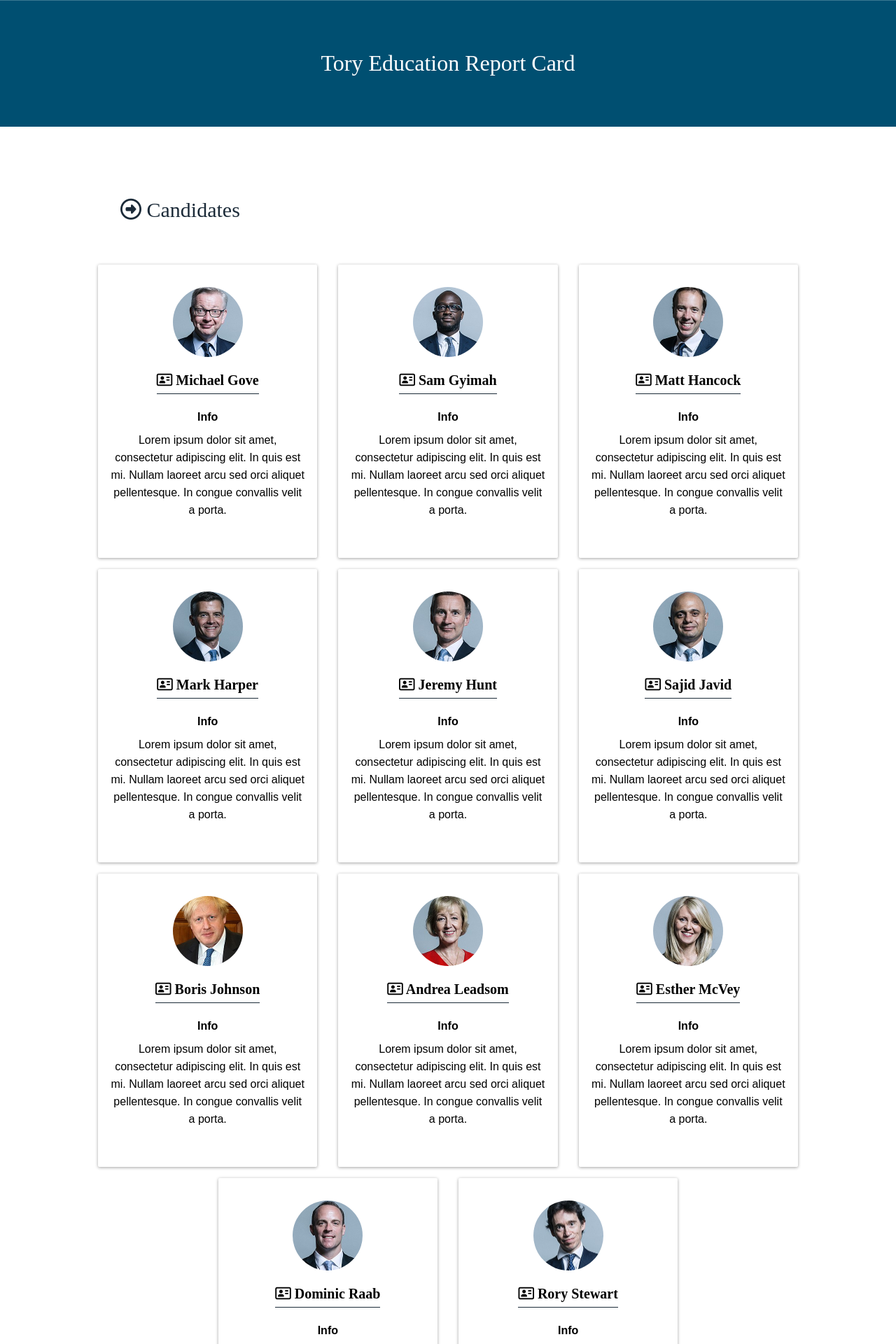
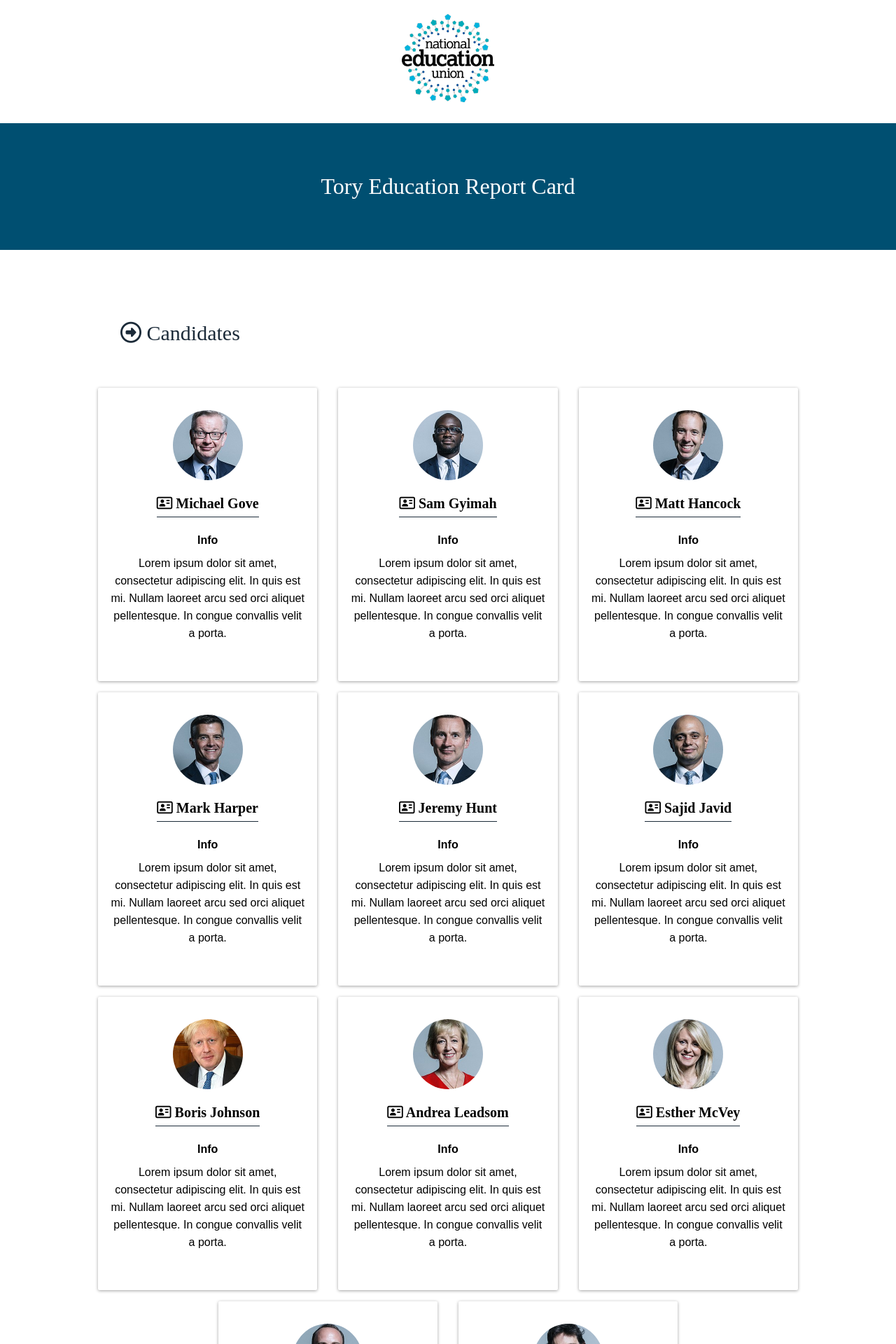
Before and after one commit to maxcoyote/tory-education-report-card, a Jekyll site: the page built from index.html, in a window 1280 px wide. Shown: the top 1920 px of the page at 70% size. Built offline with Jekyll 4.4.1, drawn with Linux system fonts in a browser that asks for light colours; nearby versions of some CDN libraries; some web fonts are replaced.

Commit message:
add logo to top

```diff
--- a/_config.yml
+++ b/_config.yml
@@ -9,6 +9,6 @@
     title: Uploads
     output: true
 plugins:
-  - jekyll-feed
-  - jekyll-sitemap
-  - jekyll-seo-tag
+- jekyll-feed
+- jekyll-sitemap
+- jekyll-seo-tag
--- a/_sass/main.scss
+++ b/_sass/main.scss
@@ -49,6 +49,27 @@
   line-height: 1.5625rem;
   margin: 0 0 .5em;
   @media screen and (min-width: 40em) { font-size: 1rem; }
+}
+
+.site-main-header {
+  padding-top: 1rem;
+  padding-bottom: 1.5rem;
+  @media screen and (min-width: 40em) {
+    padding-top: 1.25rem;
+    padding-bottom: 1.875rem;
+  }
+}
+
+#logo {
+  padding-right: 1.5625rem;
+  padding-left: 1.5625rem;
+  img {
+    display: block;
+    margin: 0 auto;
+    max-width: 100px;
+    width: 100%;
+    @media screen and (min-width: 40em) { max-width: 132px; }
+  }
 }
 
 .title {
--- a/assets/css/styles.scss
+++ b/assets/css/styles.scss
@@ -1,3 +1,4 @@
 ---
 ---
+
 @import "main";
--- a/index.html
+++ b/index.html
@@ -3,6 +3,11 @@
 title: home
 ---
 
+<div class="site-main-header">
+  <div id="logo">
+    <a href="https://neu.org.uk/"><img src="/assets/img/neu-logo.png"></a>
+  </div>
+</div>
 <div class="full-bleed full-bleed--primary">
   <div class="grid-container">
     <h1>{{ site.title }}</h1>
```
Also changed, not shown: assets/img/neu-logo.png (added), 4 other files.
